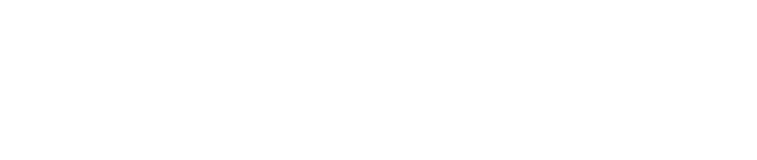
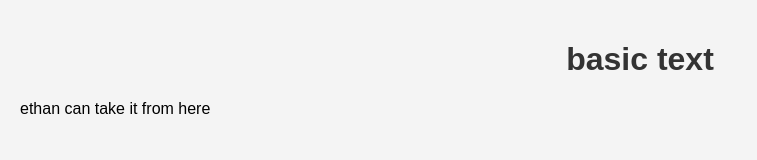
Before and after one commit to malware890/SHS-Builds-26-27, a plain HTML site: page index.html in a window 1280 px wide. Shown: the whole page, without its empty margins (0-757 px from the left). Drawn offline with Linux system fonts and the light colour scheme.

Commit message:
Update index.html

```diff
--- a/index.html
+++ b/index.html
@@ -1 +1,33 @@
 <!-- this is where im supposed to do work -->
+
+
+
+
+<!DOCTYPE html>
+<html lang="en">
+<head>
+    <meta charset="UTF-8">
+    <meta name="viewport" content="width=device-width, initial-scale=1.0">
+    <title>My Website</title>
+
+    <style>
+        body {
+            font-family: Arial, sans-serif;
+            margin: 0;
+            padding: 20px;
+            background-color: #f4f4f4;
+        }
+
+        h1 {
+            color: #333;
+            text-align: center;
+        }
+    </style>
+</head>
+<body>
+
+    <h1>basic text</h1>
+    <p>ethan can take it from here</p>
+
+</body>
+</html>
```
